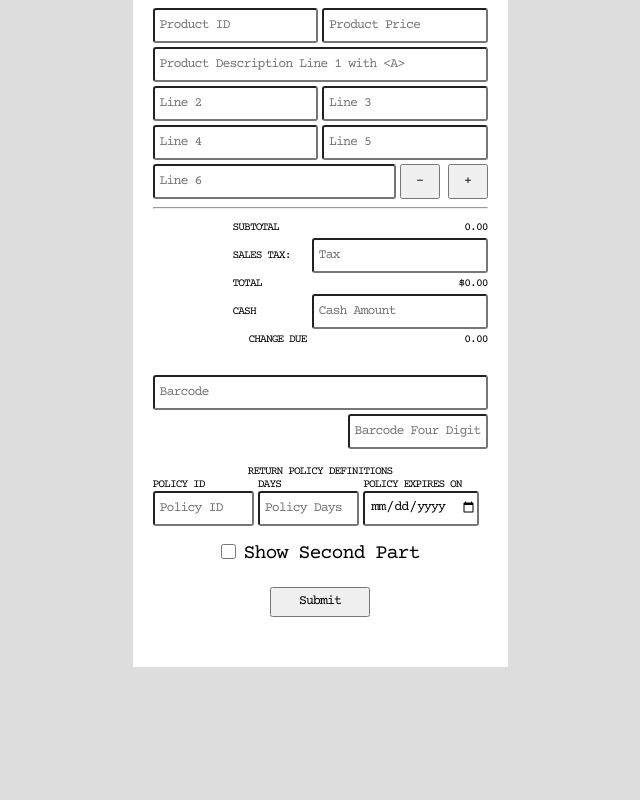
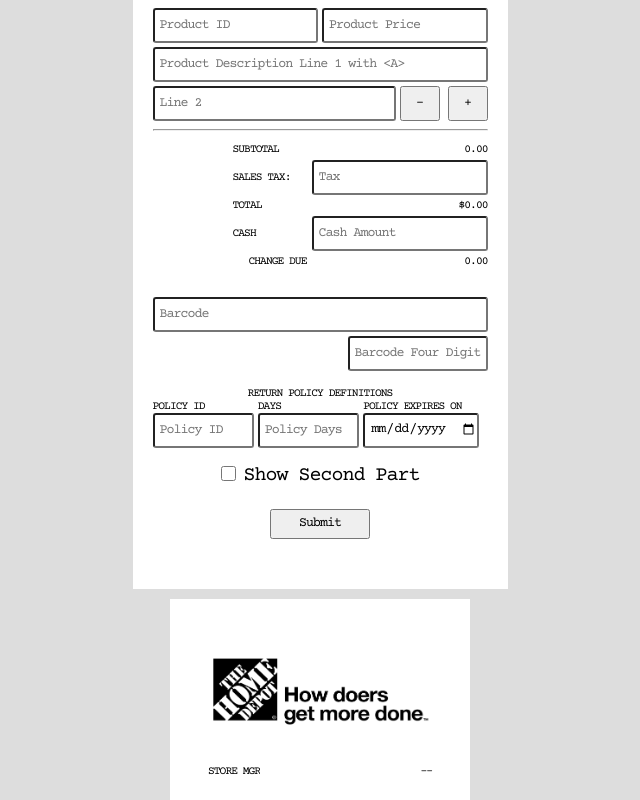
Before and after one commit to ShakilKabir/Receipt, a React (Vite) app: page / in a window 1280 px wide. Shown: the part 340-1140 px from the top of the page, without its empty margins (320-960 px from the left). Before the commit the page ends 1017 px from the top, so only its background shows below. Built offline with nearby package versions, Linux system fonts and the light colour scheme.

Commit message:
fourth commit

```diff
--- a/src/App.jsx
+++ b/src/App.jsx
@@ -97,8 +97,8 @@ function App() {
         }
         break;
       case "barcode":
-        if (value.length < 29 || value.length > 29) {
-          error = "Must be 29 characters.";
+        if (value.length < 15 || value.length > 15) {
+          error = "Must be 15 characters.";
         }
         break;
       case "barcodeFour":
@@ -397,42 +397,6 @@ function App() {
                       value={product.productDescription2}
                       onChange={(e) => handleProductChange(index, e)}
                     />
-                    <input
-                      type="text"
-                      style={{ marginTop: "4px" }}
-                      name="productDescription3"
-                      placeholder="Line 3"
-                      value={product.productDescription3}
-                      onChange={(e) => handleProductChange(index, e)}
-                    />
-                  </div>
-                  <div className="productInputDivide">
-                    <input
-                      type="text"
-                      style={{ marginTop: "4px" }}
-                      name="productDescription4"
-                      placeholder="Line 4"
-                      value={product.productDescription4}
-                      onChange={(e) => handleProductChange(index, e)}
-                    />
-                    <input
-                      type="text"
-                      style={{ marginTop: "4px" }}
-                      name="productDescription5"
-                      placeholder="Line 5"
-                      value={product.productDescription5}
-                      onChange={(e) => handleProductChange(index, e)}
-                    />
-                  </div>
-                  <div className="productInputDivide">
-                    <input
-                      type="text"
-                      style={{ marginTop: "4px" }}
-                      name="productDescription6"
-                      placeholder="Line 6"
-                      value={product.productDescription6}
-                      onChange={(e) => handleProductChange(index, e)}
-                    />
                     <div
                       style={{
                         marginTop: "4px",
@@ -456,7 +420,44 @@ function App() {
                         +
                       </button>
                     </div>
+                    {/* <input
+                      type="text"
+                      style={{ marginTop: "4px" }}
+                      name="productDescription3"
+                      placeholder="Line 3"
+                      value={product.productDescription3}
+                      onChange={(e) => handleProductChange(index, e)}
+                    /> */}
                   </div>
+                  {/* <div className="productInputDivide">
+                    <input
+                      type="text"
+                      style={{ marginTop: "4px" }}
+                      name="productDescription4"
+                      placeholder="Line 4"
+                      value={product.productDescription4}
+                      onChange={(e) => handleProductChange(index, e)}
+                    />
+                    <input
+                      type="text"
+                      style={{ marginTop: "4px" }}
+                      name="productDescription5"
+                      placeholder="Line 5"
+                      value={product.productDescription5}
+                      onChange={(e) => handleProductChange(index, e)}
+                    />
+                  </div> */}
+                  {/* <div className="productInputDivide">
+                    <input
+                      type="text"
+                      style={{ marginTop: "4px" }}
+                      name="productDescription6"
+                      placeholder="Line 6"
+                      value={product.productDescription6}
+                      onChange={(e) => handleProductChange(index, e)}
+                    />
+
+                  </div> */}
                   <hr style={{ margin: "8px 0" }} />
                 </div>
               ))}
@@ -521,7 +522,7 @@ function App() {
                 <p style={{ color: "red" }}>{errors.barcode}</p>
               )}
               {formData.barcode && (
-                <Barcode value={formData.barcode} width={1} fontSize={0} />
+                <Barcode value={formData.barcode} width={3} fontSize={0} />
               )}
               <div style={{ textAlign: "right" }}>
                 <input
@@ -658,7 +659,7 @@ function App() {
         </form>
       )}
 
-      {show && (
+      {!show && (
         <div className="container">
           <div className="logo_container">
             <img className="logo" src={logo} alt="logo" />
@@ -666,7 +667,7 @@ function App() {
           <div className="address_name">
             <p className="address">{formData.address}</p> {/* form */}
             <div className="name_code">
-              <p className="name">MANAGER: {formData.managerName}</p>
+              <p className="name">STORE MGR {formData.managerName}</p>
               <p className="code">
                 {formData.managerCode.substring(0, 3)}-
                 {formData.managerCode.substring(3, 6)}-
@@ -745,7 +746,7 @@ function App() {
               <span>{ampm}</span>
             </p>
             {/* <img className="barcode_image" src={barcode} alt="logo" /> */}
-            <Barcode value={formData.barcode} width={1} fontSize={0} />
+            <Barcode value={formData.barcode} width={3} fontSize={0} />
             <p className="barcode_lower">
               {formData.dateTimeStatusCode?.substring(0, 4) +
                 " " +
```
